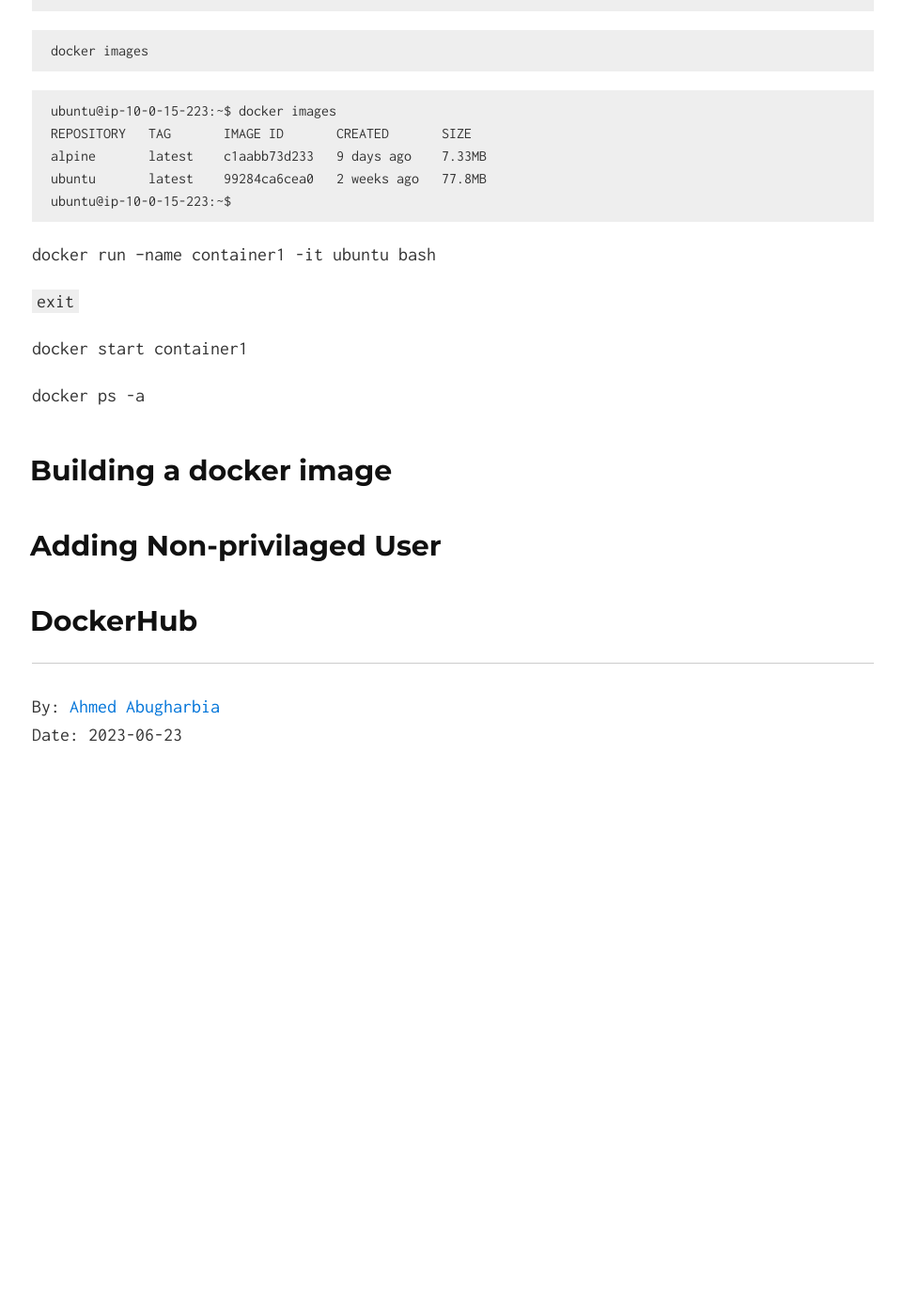
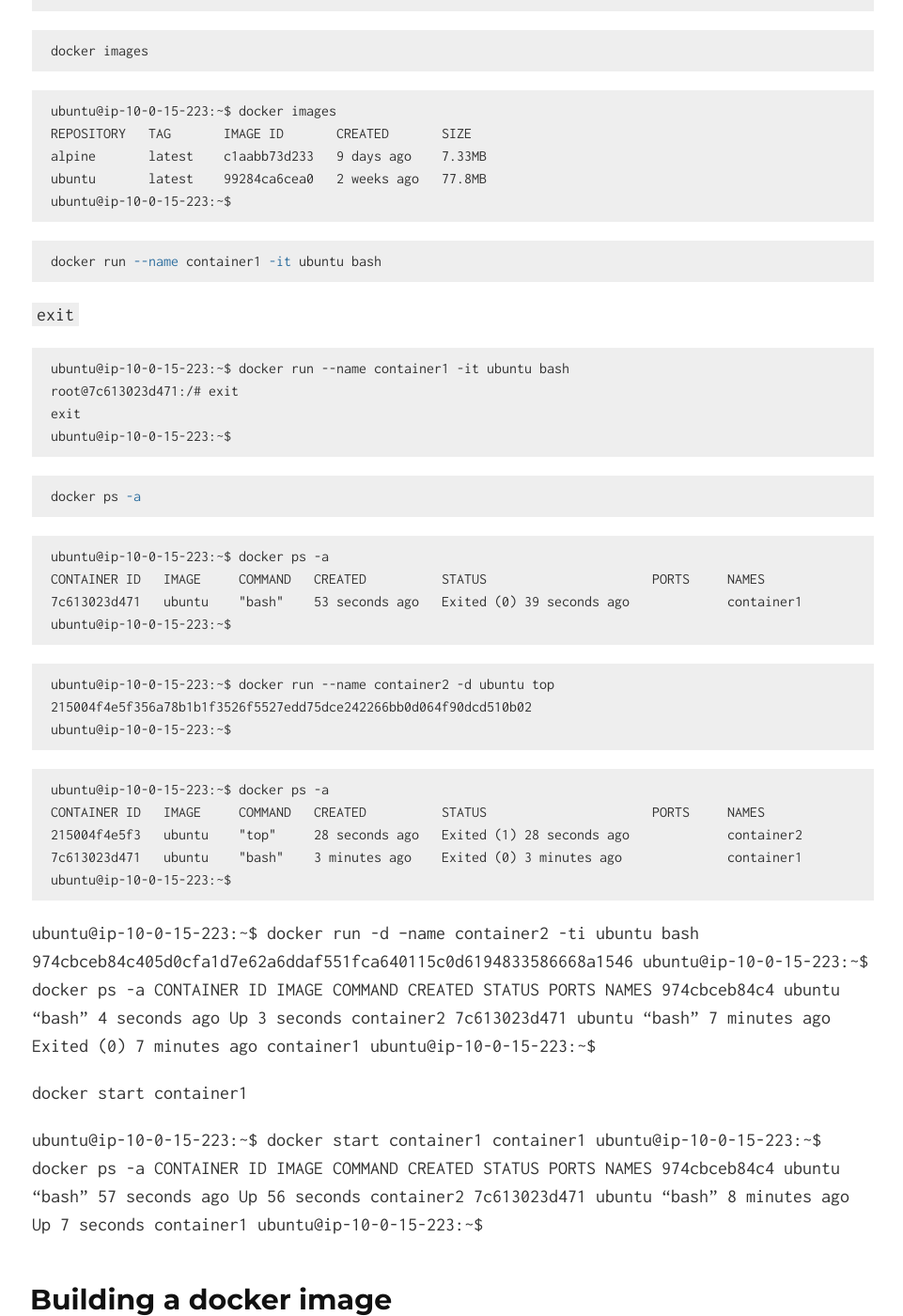
Before and after one commit to Ahmed-AG/cyberdojo-page, a Jekyll site: the page built from read/working-with-docker-containers.md, in a window 1280 px wide and 1400 px high, scrolled down 4961 px. Shown: the whole window at 94% size, without its empty margins (158-1119 px from the left). Built offline with Jekyll 4.4.1, drawn with Linux system fonts in a browser that asks for light colours; before the commit the page ends 5858 px from its top, so only the background shows below that; some of the changed text lies outside the part shown.

Commit message:
update working with containers

````diff
--- a/read/working-with-docker-containers.md
+++ b/read/working-with-docker-containers.md
@@ -222,13 +222,62 @@ ubuntu       latest    99284ca6cea0   2 weeks ago   77.8MB
 ubuntu@ip-10-0-15-223:~$
 ```
 
+```bash
 docker run --name container1 -it ubuntu bash
+```
+`exit`
 
-`exit`
+```
+ubuntu@ip-10-0-15-223:~$ docker run --name container1 -it ubuntu bash
+root@7c613023d471:/# exit
+exit
+ubuntu@ip-10-0-15-223:~$
+```
+
+``` bash
+docker ps -a
+```
+```
+ubuntu@ip-10-0-15-223:~$ docker ps -a
+CONTAINER ID   IMAGE     COMMAND   CREATED          STATUS                      PORTS     NAMES
+7c613023d471   ubuntu    "bash"    53 seconds ago   Exited (0) 39 seconds ago             container1
+ubuntu@ip-10-0-15-223:~$
+```
+
+
+```
+ubuntu@ip-10-0-15-223:~$ docker run --name container2 -d ubuntu top
+215004f4e5f356a78b1b1f3526f5527edd75dce242266bb0d064f90dcd510b02
+ubuntu@ip-10-0-15-223:~$
+```
+
+```
+ubuntu@ip-10-0-15-223:~$ docker ps -a
+CONTAINER ID   IMAGE     COMMAND   CREATED          STATUS                      PORTS     NAMES
+215004f4e5f3   ubuntu    "top"     28 seconds ago   Exited (1) 28 seconds ago             container2
+7c613023d471   ubuntu    "bash"    3 minutes ago    Exited (0) 3 minutes ago              container1
+ubuntu@ip-10-0-15-223:~$
+```
+
+ubuntu@ip-10-0-15-223:~$ docker run -d --name container2 -ti ubuntu bash
+974cbceb84c405d0cfa1d7e62a6ddaf551fca640115c0d6194833586668a1546
+ubuntu@ip-10-0-15-223:~$ docker ps -a
+CONTAINER ID   IMAGE     COMMAND   CREATED         STATUS                     PORTS     NAMES
+974cbceb84c4   ubuntu    "bash"    4 seconds ago   Up 3 seconds                         container2
+7c613023d471   ubuntu    "bash"    7 minutes ago   Exited (0) 7 minutes ago             container1
+ubuntu@ip-10-0-15-223:~$
+
 
 docker start container1
 
-docker ps -a
+ubuntu@ip-10-0-15-223:~$ docker start container1
+container1
+ubuntu@ip-10-0-15-223:~$ docker ps -a
+CONTAINER ID   IMAGE     COMMAND   CREATED          STATUS          PORTS     NAMES
+974cbceb84c4   ubuntu    "bash"    57 seconds ago   Up 56 seconds             container2
+7c613023d471   ubuntu    "bash"    8 minutes ago    Up 7 seconds              container1
+ubuntu@ip-10-0-15-223:~$
+
 
 
 ## Building a docker image
````
Also changed, not shown: other parts of read/working-with-docker-containers.md (+1 -1 lines).
